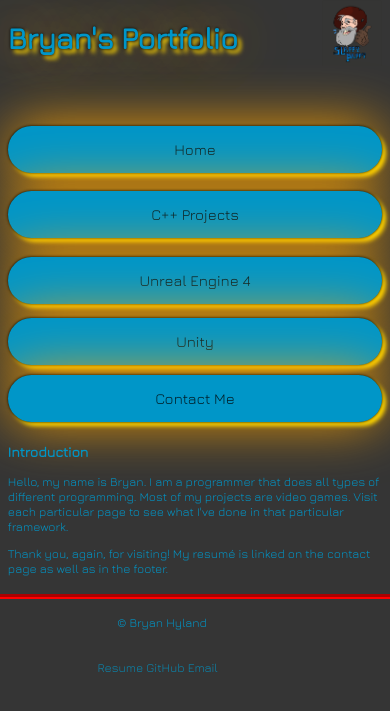
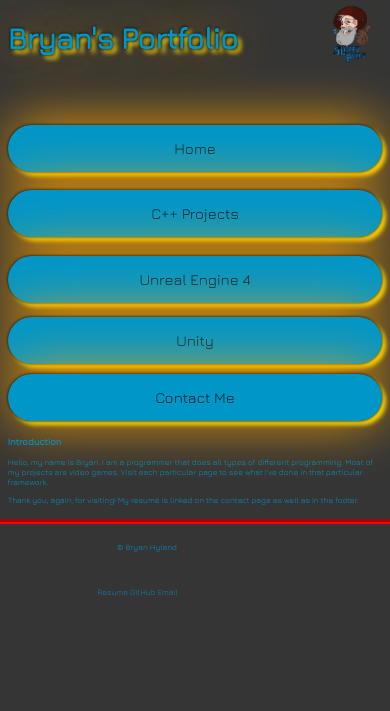
Before and after one commit to bhh32/bhh32.github.io, a PHP site: page /index.html in a window 390 px wide; the page is wider, and only the part inside the window is pictured. Shown: the top 711 px of that part. Run offline with PHP 8.4, Linux system fonts and the light colour scheme.

Commit message:
Updated media font-size

```diff
--- a/css/newlayout.css
+++ b/css/newlayout.css
@@ -80,7 +80,7 @@ footer {
 
 @media screen and (max-width: 600px) {
     body {
-      font-size: 12px;
+      font-size: 8px;
         grid-template-columns: 100%;
         grid-template-rows: 115px 300px 2fr 100px;
         grid-template-areas:
```
